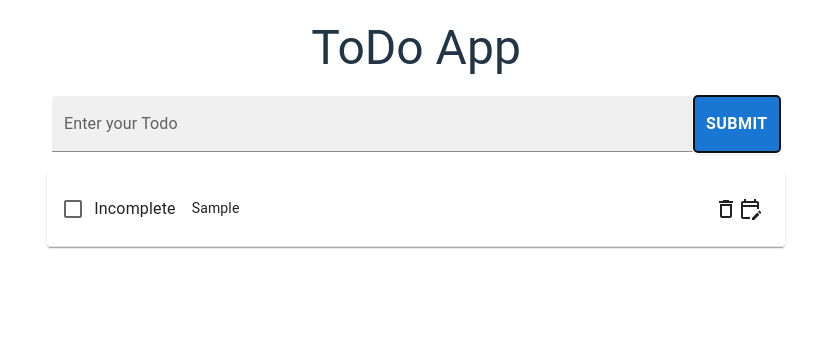
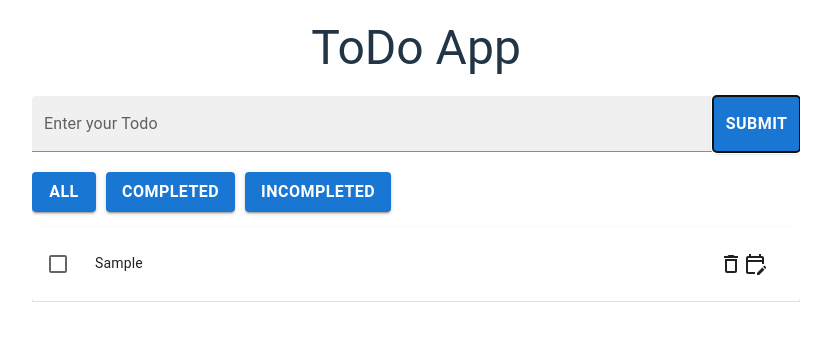
Before and after one commit to darkhacker1906/Todo_app, a React (Vite) app: page / in a window 1280 px wide. Both pictures are taken after typing "Sample" into the empty fields and a click on the button "SUBMIT". Shown: the top 340 px of the page, without its empty margins (224-1055 px from the left). Built offline with nearby package versions, Linux system fonts and the light colour scheme.

Commit message:
Adding filter to show the checked and unchecked boxes

```diff
--- a/src/Components/TablePage.jsx
+++ b/src/Components/TablePage.jsx
@@ -5,15 +5,14 @@ import EditCalendarOutlined from "@mui/icons-material/EditCalendarOutlined";
 import {FormControlLabel,Checkbox} from "@mui/material";
 
 function TablePage({ arr, deleteTodo, editTodo ,checkChange}) {
-  console.log(arr);
   return (
-    <Box sx={{ m: "2%", wordBreak: "break-word" }}>
+    <Box sx={{ mt: "2%", wordBreak: "break-word" }}>
       <TableContainer component={Paper}>
         <Table id="todos">
           <TableBody>
             {arr.map((item) => (
               <TableRow key={item.id}>
-                <TableCell>
+                <TableCell >
                   <Box
                     sx={{
                       display: "flex",
@@ -24,14 +23,15 @@ function TablePage({ arr, deleteTodo, editTodo ,checkChange}) {
                     <Box>
                    <FormControlLabel
                    control={<Checkbox />}
-                    label={item.check ?  "Completed": "Incomplete"}
+                    // label={item.check ?  "Completed": "Incomplete"}
                     onClick={()=>checkChange(item.id)}/>
 
                     {item.name}
                     </Box>
                     <Box sx={{ display: "flex", alignItems: "center" }}>
                       <DeleteOutlinedIcon onClick={() => deleteTodo(item.id)} />
-                      <EditCalendarOutlined onClick={() => editTodo(item.id)} />
+                      <EditCalendarOutlined onClick={() => editTodo(item.id)} sx={{mr:"10px"}} />
+                      {item.check ? <Box sx={{background:"#a5dc86",color:"black",fontWeight:"border",borderRadius:"10px",p:"2px 3px 2px 3px"}}>Completed</Box> : ""}
                     </Box>
                   </Box>
                 </TableCell>
--- a/src/pages/HomePage.jsx
+++ b/src/pages/HomePage.jsx
@@ -3,14 +3,13 @@ import { Box, Button, TextField } from "@mui/material";
 import TablePage from "../Components/TablePage";
 import { Typography } from "@mui/material";
 import { v4 as uuidv4 } from "uuid";
-import { FormControlLabel } from "@mui/material";
 
 function Home() {
   const [data, setData] = useState("");
   const [arr, setArr] = useState([]);
   const [toggle, setToggle] = useState(true);
   const [IsEditItem, setIsEditItem] = useState(null);
-  const [checked, setChecked] = useState(false);
+  const [filterType,setFilterType]=useState("all");
 
   const set_table = () => {
     if (!data) {
@@ -28,7 +27,7 @@ function Home() {
       setData("");
     } else {
       if (data != "") {
-        const allInputData = { id: uuidv4(), name: data, check: false };
+        const allInputData = { id: uuidv4(), name: data};
         setArr([...arr, allInputData]);
         setData("");
       }
@@ -44,10 +43,9 @@ function Home() {
 
   const editItem = (id) => {
     let newEditItem = arr.find((item) => {
-      return item.id === id;
+      return (item.id === id );
     });
     setToggle(false);
-    console.log(newEditItem);
     setData(newEditItem.name);
     setIsEditItem(id);
   };
@@ -71,8 +69,20 @@ function Home() {
     })
     setArr(checkData);
   };
-  console.log(arr);
 
+  const filterItems=()=>{
+    switch(filterType){
+      case "all":
+        return arr;
+      case"completed":
+        return arr.filter((item)=>item.check);
+      case "incomplete":
+      return arr.filter((item)=>!item.check);
+    default:
+      return arr;
+    }
+
+  };
   return (
     <Box
       sx={{ display: "flex", alignItems: "center", justifyContent: "center" }}
@@ -81,7 +91,7 @@ function Home() {
         <Typography variant="h3" sx={{ m: "20px", textAlign: "center" }}>
           ToDo App
         </Typography>
-        <Box sx={{ display: "flex", m: "20px" }}>
+        <Box sx={{ display: "flex", mb: "20px" }}>
           <TextField
             variant="filled"
             onChange={(e) => setData(e.target.value)}
@@ -118,8 +128,30 @@ function Home() {
             </>
           )}
         </Box>
+        <Box sx={{display:"inline-block"}}>
+        <Button variant="contained"
+          sx={{ fontWeight: "bold", fontSize: "1em", mr: "10px" }}
+          onClick={()=>{setFilterType("all")}}>
+          All
+        </Button>
+
+        <Button variant="contained"
+          sx={{ fontWeight: "bold", fontSize: "1em", mr: "10px" }}
+          onClick={()=>{setFilterType("completed")}}
+        >
+          Completed
+        </Button>
+        <Button variant="contained"
+          sx={{ fontWeight: "bold", fontSize: "1em", mr: "10px" }}
+          onClick={()=>{setFilterType("incomplete")}}
+        >
+          Incompleted
+        </Button>
+        </Box>
+
+
         <TablePage
-          arr={arr}
+          arr={filterItems()}
           deleteTodo={delete_todo}
           editTodo={editItem}
           checkChange={check_change}
```
